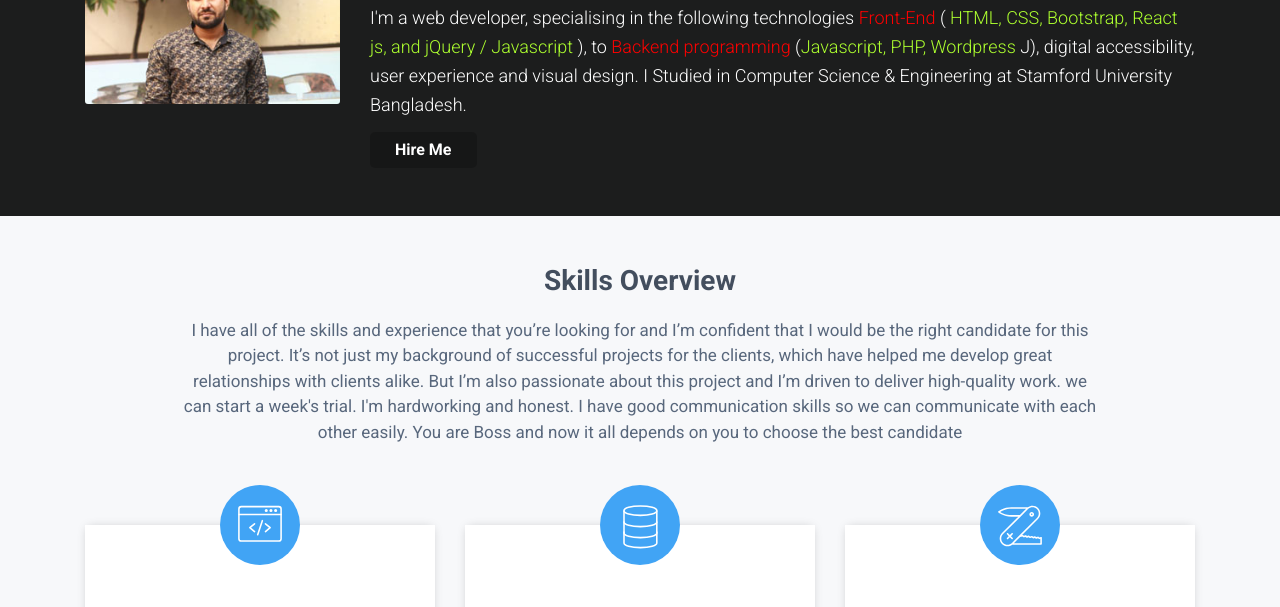
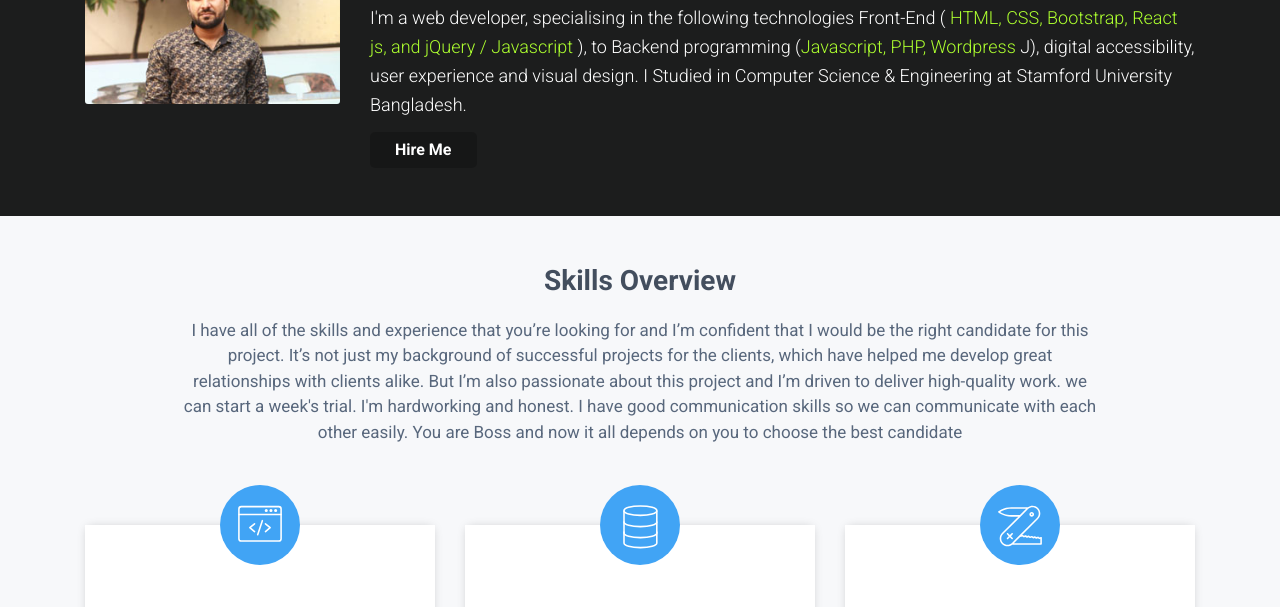
Before and after one commit to Parvez-WebDeveloper/portfolio, a plain HTML site: page index.html in a window 1280 px wide. Shown: the part 193-800 px from the top of the page. Drawn offline with Linux system fonts and the light colour scheme; files whose address does not match are found by name; a web font is replaced by a local one.

Commit message:
Update index.html

```diff
--- a/index.html
+++ b/index.html
@@ -79,9 +79,8 @@
                     <div class="about-text">
                         <h4>Hi, my name is</h4>
                         <h1>Sohel Parvez</h1>
-                        <p> I'm a web developer, specialising in the following technologies <span
-                                class="front">Front-End </span>( <span class="tec">HTML, CSS, Bootstrap, React js, and
-                                jQuery / Javascript</span> ), to <span class="front">Backend programming</span> (<span
+                        <p> I'm a web developer, specialising in the following technologies Front-End ( <span class="tec">HTML, CSS, Bootstrap, React js, and
+                                jQuery / Javascript</span> ), to Backend programming  (<span
                                 class="tec">Javascript, PHP, Wordpress</span> J), digital accessibility, user experience
                             and visual design. I Studied in Computer Science & Engineering at Stamford University
                             Bangladesh.</p>
```
